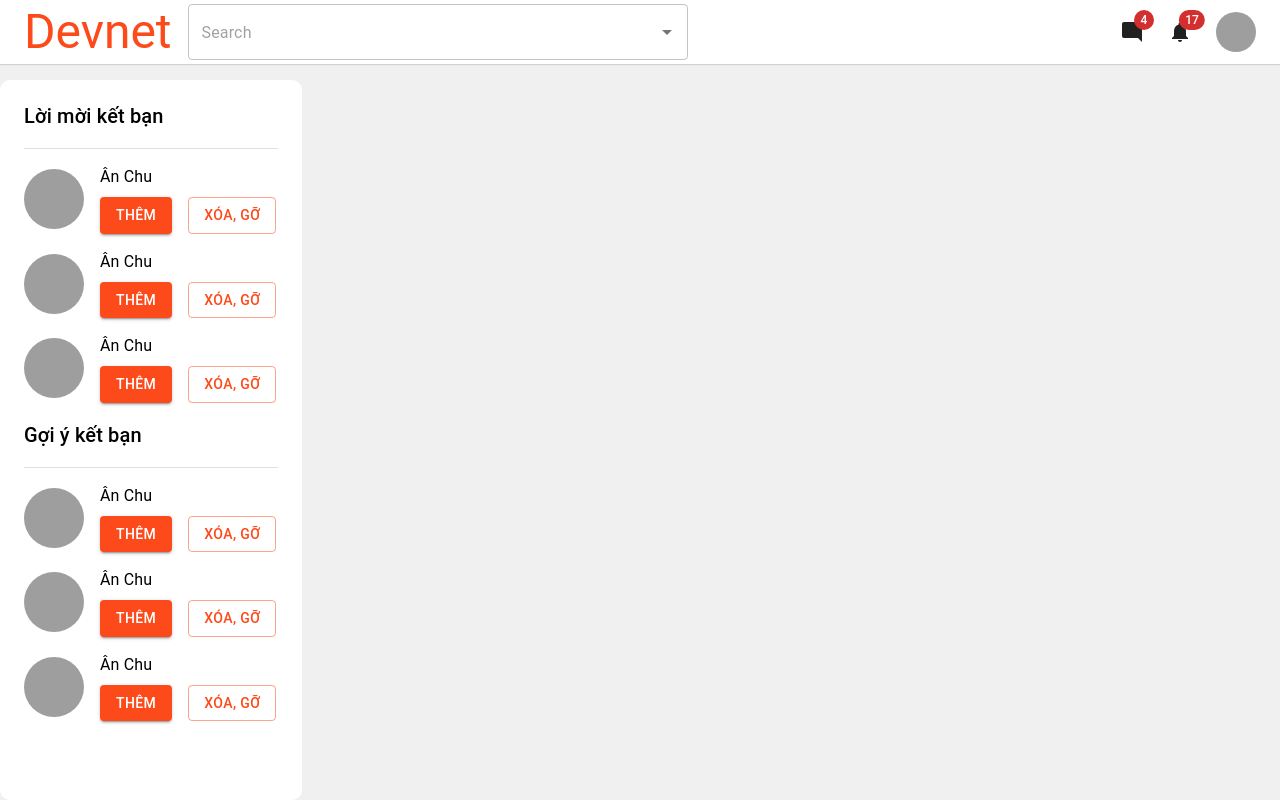
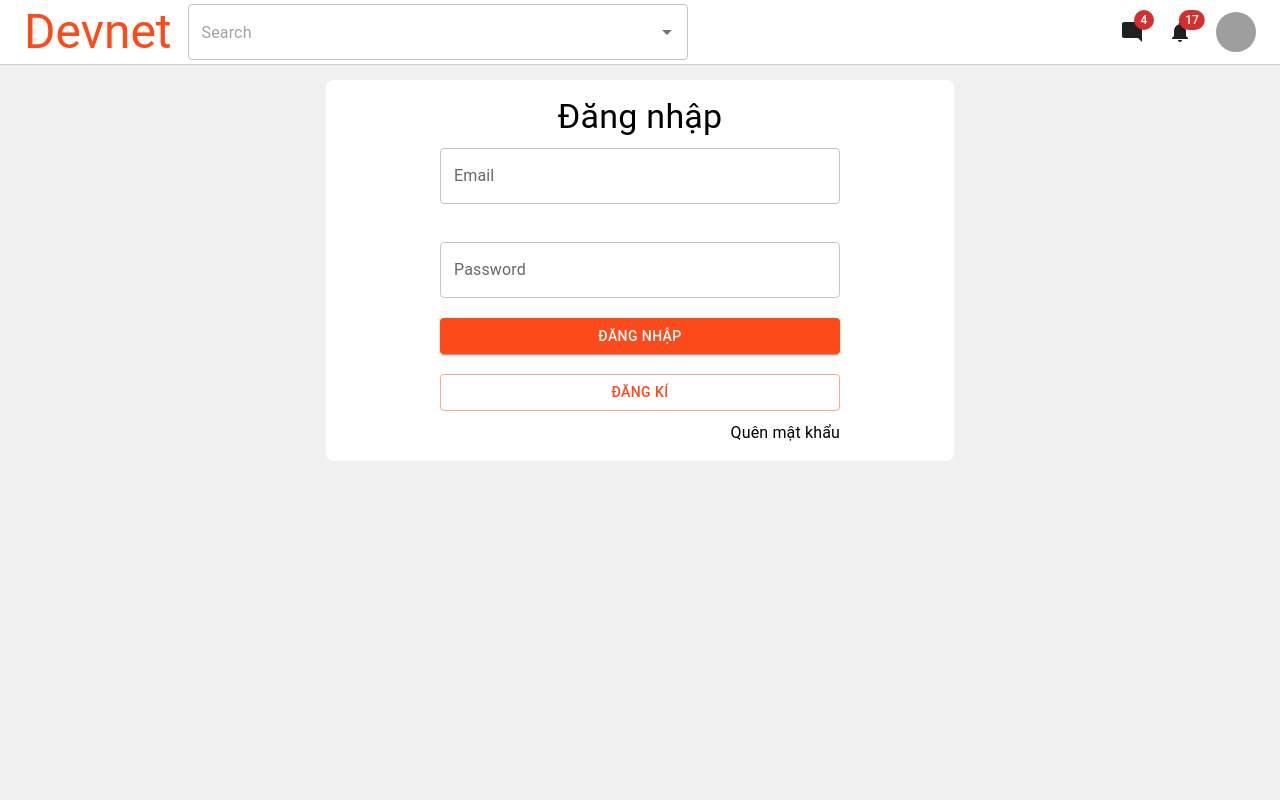
Before and after one commit to Chuan1404/DevNet, a React (Vite) app in the folder client/: page /login in a window 1280 px wide. Built offline with nearby package versions, Linux system fonts and the light colour scheme; grey boxes are pictures that could not be loaded.

Commit message:
create login page

```diff
--- a/client/src/components/SideLeft/FriendsRequestBox.jsx
+++ b/client/src/components/SideLeft/FriendsRequestBox.jsx
@@ -1,10 +1,10 @@
-import { Divider, Typography } from "@mui/material";
+import { Box, Divider, Typography } from "@mui/material";
 import React from "react";
 import FriendRequest from "./FriendRequest";
 
 export default function FriendsRequestBox(props) {
   return (
-    <div className="friendsRequestBox">
+    <Box className="friendsRequestBox">
       <Typography variant="h6" marginBottom={2}>
         {props.title}
       </Typography>
@@ -14,6 +14,6 @@ export default function FriendsRequestBox(props) {
         <FriendRequest />
         <FriendRequest />
       </div>
-    </div>
+    </Box>
   );
 }
--- a/client/src/components/SideLeft/index.jsx
+++ b/client/src/components/SideLeft/index.jsx
@@ -11,14 +11,13 @@ export default function SideLeft() {
   return (
     <Box className="sideLeft">
       <Container maxWidth="xl">
-        {pathname != "/message" ? (
-          <>
+        {pathname == "/" && (
+          <Box bgcolor={"white"} padding={2} borderRadius={2}>
             <FriendsRequestBox title="Lời mời kết bạn" />
             <FriendsRequestBox title="Gợi ý kết bạn" />
-          </>
-        ) : (
-          <ChatList />
+          </Box>
         )}
+        {pathname == "/message" && <ChatList />}
       </Container>
     </Box>
   );
--- a/client/src/pages/Chatpage/ChatList.jsx
+++ b/client/src/pages/Chatpage/ChatList.jsx
@@ -1,10 +1,10 @@
-import { Divider, Typography } from "@mui/material";
+import { Divider, Typography, Box } from "@mui/material";
 import React from "react";
 import Author from "./Author";
 
 export default function ChatList() {
   return (
-    <div>
+    <Box bgcolor="white" padding={2} borderRadius={2}>
       <Typography variant="h5">Tin nhắn</Typography>
 
       <Divider sx={{ margin: "10px 0" }} />
@@ -17,6 +17,6 @@ export default function ChatList() {
       <Author />
       <Author />
       <Author />
-    </div>
+    </Box>
   );
 }
--- a/client/src/pages/Homepage/index.jsx
+++ b/client/src/pages/Homepage/index.jsx
@@ -1,15 +1,16 @@
+import { Box } from "@mui/material";
 import React from "react";
 import { StatusCreator, Status } from "../../components";
 
 export default function Homepage() {
   return (
-    <div id="homepage" className="page">
+    <Box id="homepage" className="page" bgcolor="white">
       <StatusCreator />
 
       <Status />
       <Status />
       <Status />
       <Status />
-    </div>
+    </Box>
   );
 }
--- /dev/null
+++ b/client/src/pages/Login/index.jsx
@@ -0,0 +1,35 @@
+import { Box, Button, TextField, Typography } from "@mui/material";
+import { Stack } from "@mui/system";
+import React from "react";
+
+export default function Login() {
+  const inputStyle = {
+    margin: "10px auto",
+    width: "100%",
+  };
+
+  return (
+    <Box bgcolor="white" padding={2} borderRadius={2}>
+      <Typography variant="h4" textAlign={"center"}>
+        Đăng nhập
+      </Typography>
+
+      <Stack maxWidth={400} width="100%" marginX={"auto"} component="form" method="post">
+        <TextField name="email" type={"email"} label="Email" sx={inputStyle} />
+        <br />
+        <TextField name="password" type={"password"} label="Password" sx={inputStyle} />
+
+        <Button variant="contained" sx={{ margin: "10px 0" }} type="submit">
+          Đăng Nhập
+        </Button>
+        <Button variant="outlined" sx={{ margin: "10px 0" }}>
+          Đăng Kí
+        </Button>
+
+        <Box marginLeft={"auto"}>
+          <Typography>Quên mật khẩu</Typography>
+        </Box>
+      </Stack>
+    </Box>
+  );
+}
--- a/client/src/pages/index.js
+++ b/client/src/pages/index.js
@@ -1,7 +1,9 @@
 import Homepage from "./Homepage";
 import Chatpage from "./Chatpage";
+import Login from "./Login";
 
 export {
     Homepage,
-    Chatpage
+    Chatpage,
+    Login
 }
--- a/client/src/routers/index.jsx
+++ b/client/src/routers/index.jsx
@@ -1,12 +1,13 @@
 import React from "react";
 import { Routes, Route } from "react-router-dom";
-import { Chatpage, Homepage } from "../pages";
+import { Chatpage, Homepage, Login } from "../pages";
 
 export default function Routers() {
   return (
     <Routes>
       <Route index element={<Homepage />} />
       <Route path="/message" element={<Chatpage />} />
+      <Route path="/login" element={<Login />} />
     </Routes>
   );
 }
--- a/client/src/scss/components/_sideleft.scss
+++ b/client/src/scss/components/_sideleft.scss
@@ -1,9 +1,6 @@
 .sideLeft {
-    background-color: white;
-    padding: 20px 0;
     height: calc(100vh - $headerHeight - 20px);
     overflow: auto;
-    border-radius: 10px;
     &::-webkit-scrollbar {
         display: none;
     }
```
